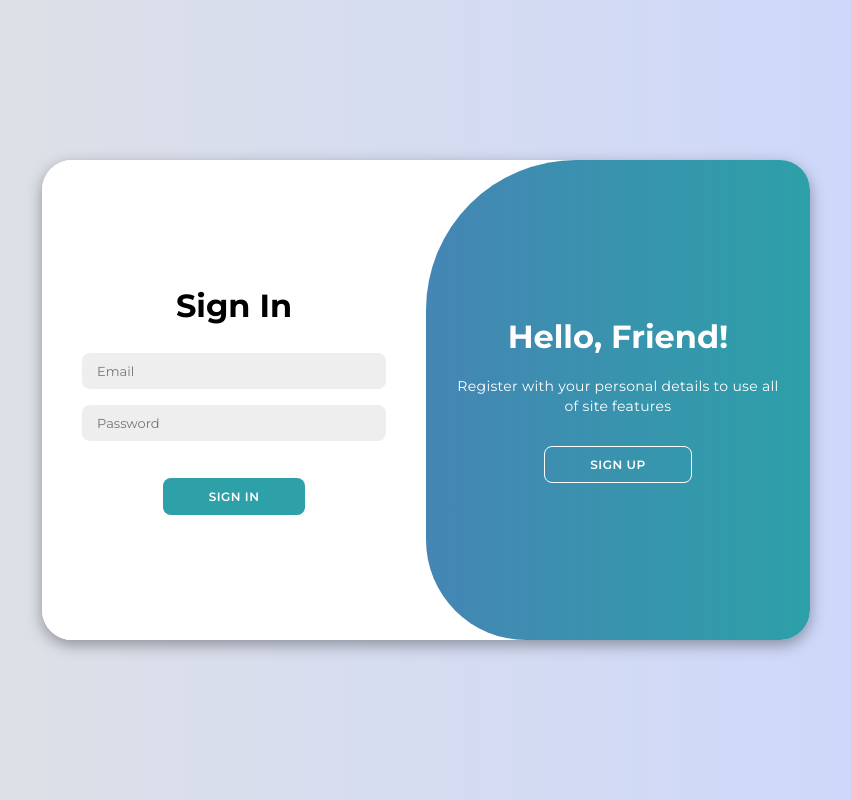
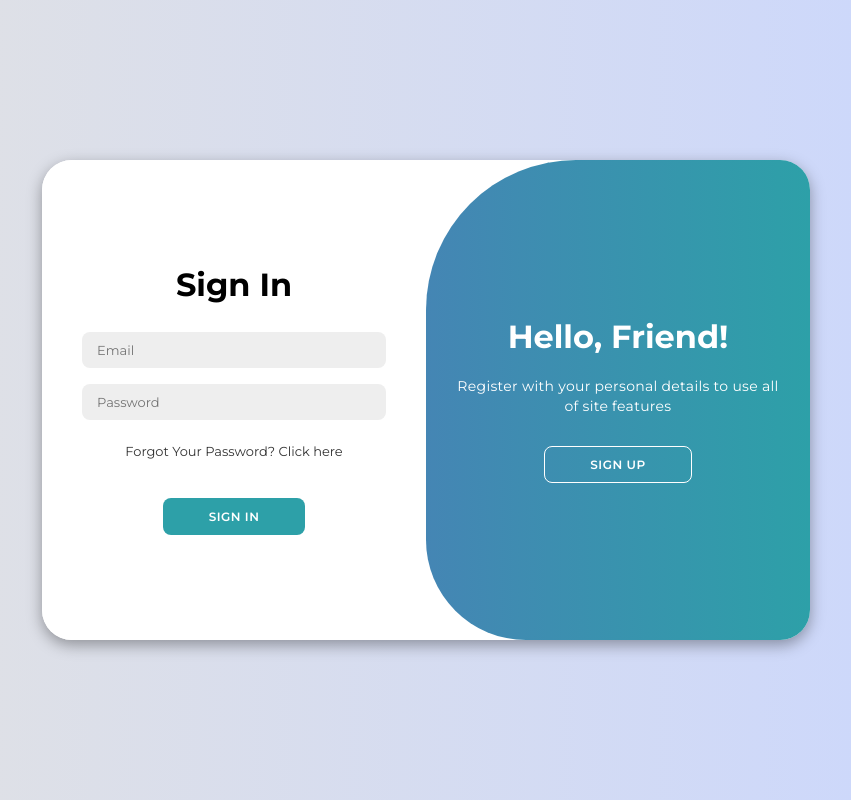
Before and after one commit to JJast/PK_PracaProjektowa, a React (Vite) app in the folder frontend/: page /login in a window 1280 px wide. Shown: the whole page, without its empty margins (214-1065 px from the left). Built offline with nearby package versions, Linux system fonts and the light colour scheme; no server answers.

Commit message:
fixed "forgot password" function in UI, fixed position of link to forgot password, updated readme and requirements.txt

```diff
--- a/frontend/src/components/ForgotPassword.tsx
+++ b/frontend/src/components/ForgotPassword.tsx
@@ -1,5 +1,6 @@
 import React, { useState } from "react";
 import "../styles/forms.css";
+import "../styles/index.css";
 import { API_BASE_URL } from "../utils/constants";
 import toast from "react-hot-toast";
 import { Link } from "react-router-dom";
@@ -43,7 +44,7 @@ const ForgotPassword = () => {
   };
 
   return (
-    <div className="form-container sign-in" style={{ position: 'static', margin: 'auto', opacity: 1 }}>
+    <div className="container form-container" style={{ position: 'static', margin: 'auto', opacity: 1 }}>
       <form onSubmit={handleSubmit}>
         <h1>Reset Password</h1>
         <p style={{ fontSize: '14px', margin: '10px 0', color: '#666' }}>
--- a/frontend/src/components/ResetPassword.tsx
+++ b/frontend/src/components/ResetPassword.tsx
@@ -1,6 +1,7 @@
 import React, { useState } from "react";
 import { useParams, useNavigate, Link } from "react-router-dom";
 import "../styles/forms.css";
+import "../styles/index.css";
 import { API_BASE_URL } from "../utils/constants";
 import toast from "react-hot-toast";
 import { getCsrfHeaders, getCsrfToken } from "../utils/requests";
@@ -55,7 +56,7 @@ const ResetPassword = () => {
   };
 
   return (
-    <div className="form-container sign-in" style={{ position: 'static', margin: 'auto', opacity: 1 }}>
+    <div className="form-container container" style={{ position: 'static', margin: 'auto', opacity: 1 }}>
       <form onSubmit={handleSubmit}>
         <h1>New Password</h1>
         <p style={{ fontSize: '14px', margin: '10px 0', color: '#666' }}>
--- a/frontend/src/components/SignInForm.tsx
+++ b/frontend/src/components/SignInForm.tsx
@@ -2,7 +2,7 @@ import React, { useState } from "react";
 import "../styles/forms.css";
 import { API_BASE_URL } from "../utils/constants";
 import toast from "react-hot-toast";
-import { useNavigate } from "react-router-dom";
+import { Link, useNavigate } from "react-router-dom";
 import { useAuth } from "../context/AuthContext";
 import { base64urlToArrayBuffer } from "../utils/base64";
 import { getCsrfHeaders } from "../utils/requests";
@@ -211,7 +211,7 @@ const SignInForm: React.FC<SignInFormProps> = ({ csrfToken }) => {
 
 
   return (
-    <div className="form-container sign-in">
+    <div className="form-container" style={{ width: "50%" }} >
       <form onSubmit={handleSubmit}>
         <h1>Sign In</h1>
         <input
@@ -229,6 +229,7 @@ const SignInForm: React.FC<SignInFormProps> = ({ csrfToken }) => {
           required
         />
         {/* <a href="#">Forget Your Password?</a> */}
+        <Link to="/forgot-password"> Forgot Your Password? Click here </Link>
         <br />
         <button type="submit" disabled={loading}>
           {loading ? "Signing in..." : "Sign In"}
--- a/frontend/src/styles/forms.css
+++ b/frontend/src/styles/forms.css
@@ -62,6 +62,7 @@
   opacity: 0;
   z-index: 1;
   overflow: hidden;
+  display: none;
 }
 
 .container.active .sign-up {
@@ -69,6 +70,7 @@
   opacity: 1;
   z-index: 5;
   animation: move 0.6s;
+  display: block;
 }
 
 @keyframes move {
```
Also changed, not shown: 2 other files (tests, documents, lock files or other folders).
